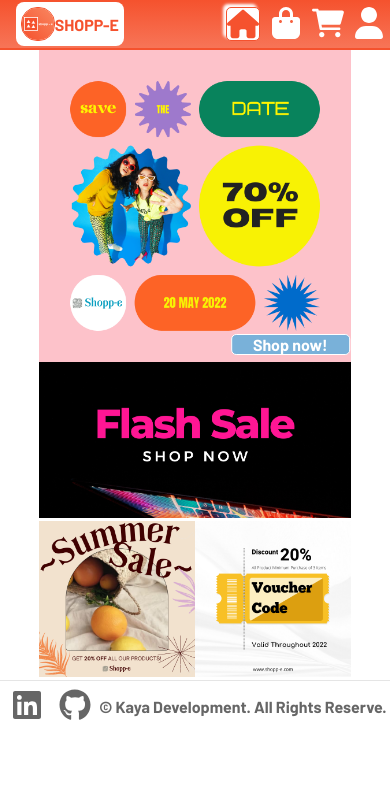
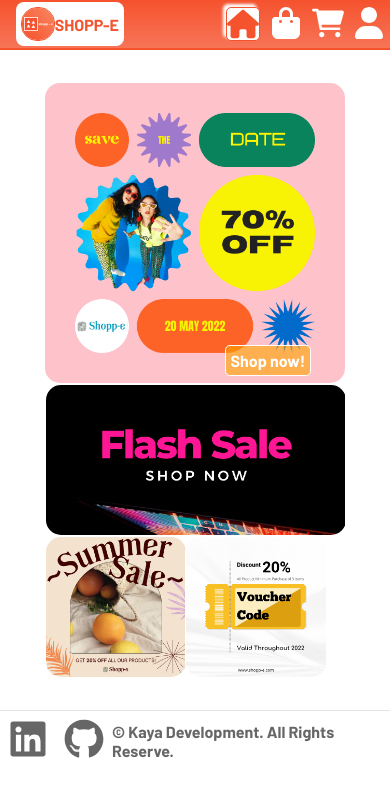
Before and after one commit to tokumeiAnonymous/shopping-cart, a React (Create React App) app: page / in a window 390 px wide. Shown: the top 796 px of the page. Built offline with nearby package versions, Linux system fonts and the light colour scheme.

Commit message:
Update homepage to be responsive

```diff
--- a/src/App.css
+++ b/src/App.css
@@ -1,10 +1,18 @@
 :root {
-    --icon-size: 2rem;
+    --icon-size: 40px;
+    --image-container: 360px;
+    --big-image: 300px;
+    --small-image: 140px;
     font-family: 'Barlow', sans-serif;
 }
 
 body {
     margin: 0;
+}
+
+.App {
+    display: flex;
+    flex-direction: column;
 }
 
 header {
@@ -15,6 +23,7 @@ header {
     background: linear-gradient(hsla(11, 91%, 57%, 1), hsla(11, 91%, 57%, 0.8));
     border-bottom: solid 2px hsla(11, 91%, 57%, 1);
     color: white;
+    margin-bottom: 2rem;
 }
 
 .header--logo {
@@ -70,12 +79,12 @@ nav .active svg {
 
 .footer {
     width: 100vw;
-    bottom: 0;
     display: flex;
     justify-content: center;
     align-items: center;
     color: hsla(0, 0%, 0%, 0.6);
     justify-self: flex-end;
+    align-self: flex-end;
     border-top: solid 1px hsla(0, 0%, 0%, 0.1);
 }
 
@@ -92,43 +101,76 @@ nav .active svg {
 
 /* Home styles */
 
+main {
+    margin-bottom: 2rem;
+}
+
 .home {
     display: flex;
     align-items: center;
     justify-content: center;
-    flex-direction: column;
+    flex-wrap: wrap;
+}
+
+.home img {
+    border-radius: 1rem;
+    border: 1px solid white;
 }
 
 .home > * {
-    width: 80vw;
+    width: var(--image-container);
     overflow: hidden;
+}
+
+.home--first {
+    position: relative;
+    display: flex;
+    justify-content: center;
+}
+
+#home--fashion {
+    width: var(--big-image);
 }
 
 .home--shop--link {
     position: absolute;
-    width: 30%;
-    transform: translate(80%, -100%);
-    border-radius: 5px;
-    background-color: hsla(202, 67%, 61%, 0.8);
+    align-items: center;
+    padding: 0.3rem;
+    text-decoration: none;
     color: white;
-    text-decoration: none;
+    border-radius: 0.3rem;
     border: 1px solid white;
-    text-align: center;
+    background-color: hsla(39, 100%, 50%, 0.6);
+    right: 4rem;
+    bottom: 0.5rem;
 }
 
 .home--shop--link:hover {
-    background-color: hsla(202, 67%, 61%, 1);
+    background-color: hsla(39, 100%, 50%, 1);
+}
+
+.home--second {
+    display: grid;
+    grid-template-columns: var(--small-image) var(--small-image);
+    flex-wrap: wrap;
+    flex-basis: var(--big-image);
 }
 
 #home--flash {
-    width: 80vw;
+    width: var(--big-image);
+    grid-column: 1 / 3;
 }
 
 #home--summer, #home--voucher {
-    width: 40vw;
+    width: var(--small-image);
 }
 
 @media only screen and (min-width: 401px) {
+    :root {
+        --image-container: 460px;
+        --big-image: 400px;
+        --small-image: 190px;
+    }
     #header--home::after {
         content: "Home"
     }
@@ -143,8 +185,11 @@ nav .active svg {
     }
 }
 
-/* @media only screen and (min-width: 401px) and (max-width: 960px) {
+@media only screen and (min-width: 1060px) {
     :root {
         --icon-size: 1.5rem;
+        --image-container: 560px;
+        --big-image: 500px;
+        --small-image: 240px;
     }
-} */
+}
--- a/src/Component/Homepage.js
+++ b/src/Component/Homepage.js
@@ -7,11 +7,13 @@ import { NavLink } from 'react-router-dom';
 export default function Homepage() {
     return (
         <main className='home'>
-            <img id='home--fashion' src={fashionSale} alt=' Fashion Sale ' />
-            <NavLink to='/shop' className='home--shop--link'>
-                Shop now!
-            </NavLink>
-            <div>
+            <div className='home--first'>
+                <img id='home--fashion' src={fashionSale} alt=' Fashion Sale ' />
+                <NavLink to='/shop' className='home--shop--link'>
+                    Shop now!
+                </NavLink>
+            </div>
+            <div className='home--second'>
                 <img id='home--flash' src={flashSale} alt=' Flash Sale ' />
                 <img id='home--summer' src={summerSale} alt=' Summer Sale ' />
                 <img id='home--voucher' src={voucher} alt=' Voucher Code ' />
```
